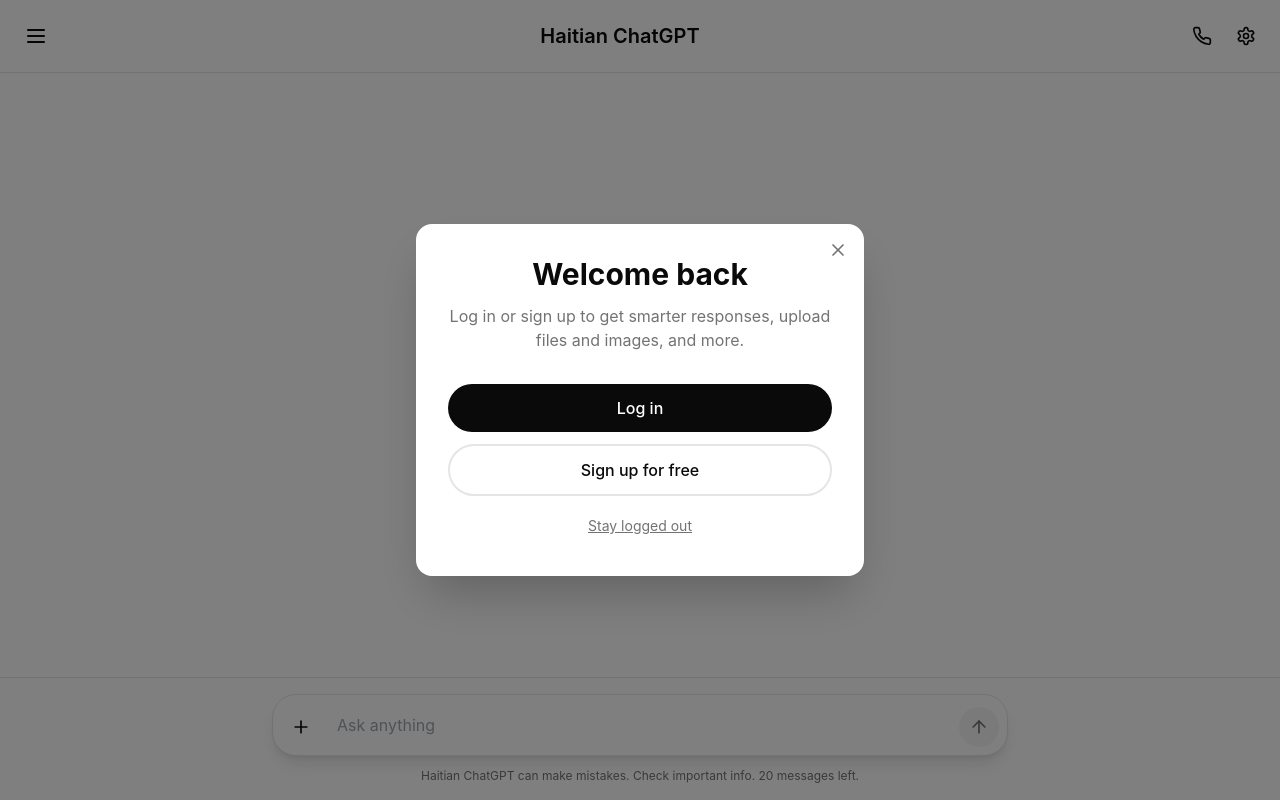
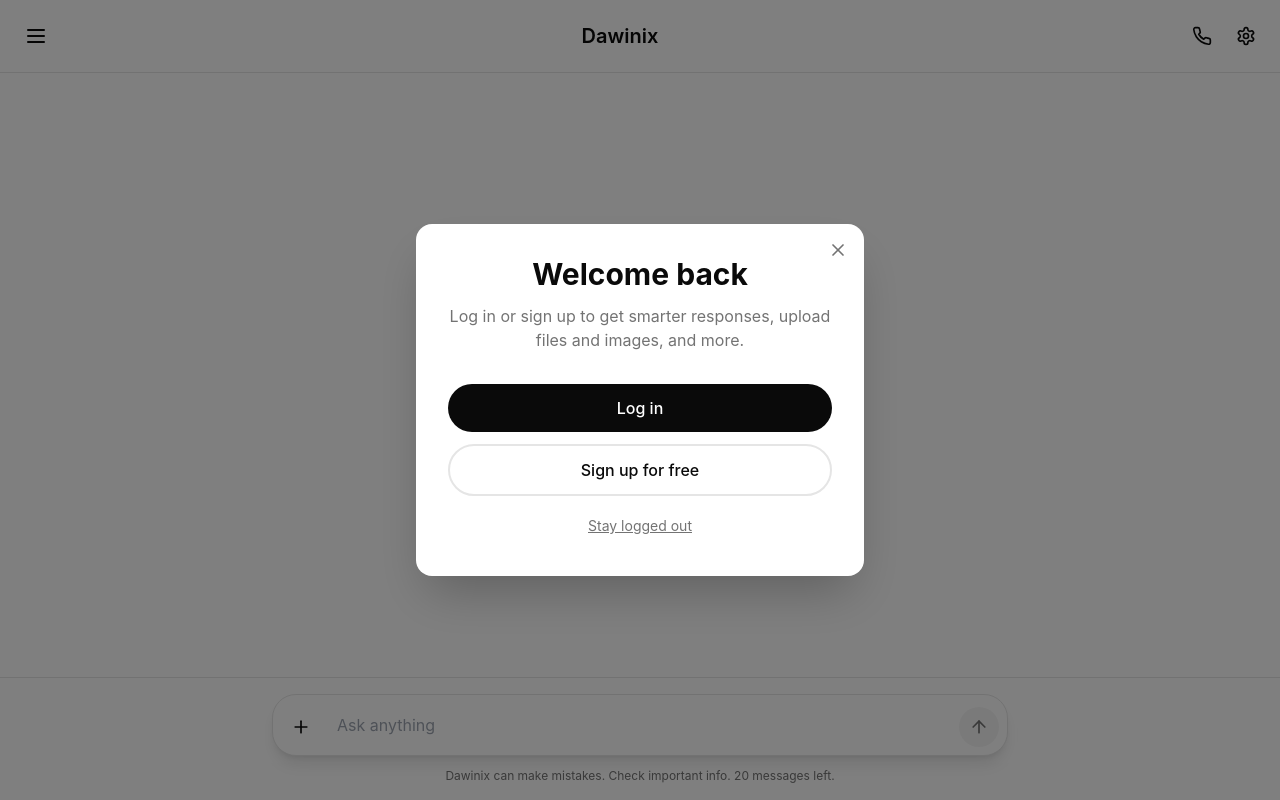
Before and after one commit to newdawens-boop/HaitianChatGPT, a React (Vite) app: page /welcome in a window 1280 px wide. Built offline with nearby package versions, Linux system fonts and the light colour scheme.

Commit message:
Code edited in OnSpace Code Editor

```diff
--- a/src/pages/WelcomePage.tsx
+++ b/src/pages/WelcomePage.tsx
@@ -100,7 +100,7 @@
           <Menu className="w-6 h-6" />
         </button>
 
-        <h1 className="text-xl font-semibold">Haitian ChatGPT</h1>
+        <h1 className="text-xl font-semibold">Dawinix</h1>
 
         <div className="flex items-center gap-2">
           <button
@@ -204,7 +204,7 @@
 
           <div className="mt-3 text-center">
             <p className="text-xs text-muted-foreground">
-              Haitian ChatGPT can make mistakes. Check important info. {20 - messageCount} messages left.
+              Dawinix can make mistakes. Check important info. {20 - messageCount} messages left.
             </p>
           </div>
         </div>
```
